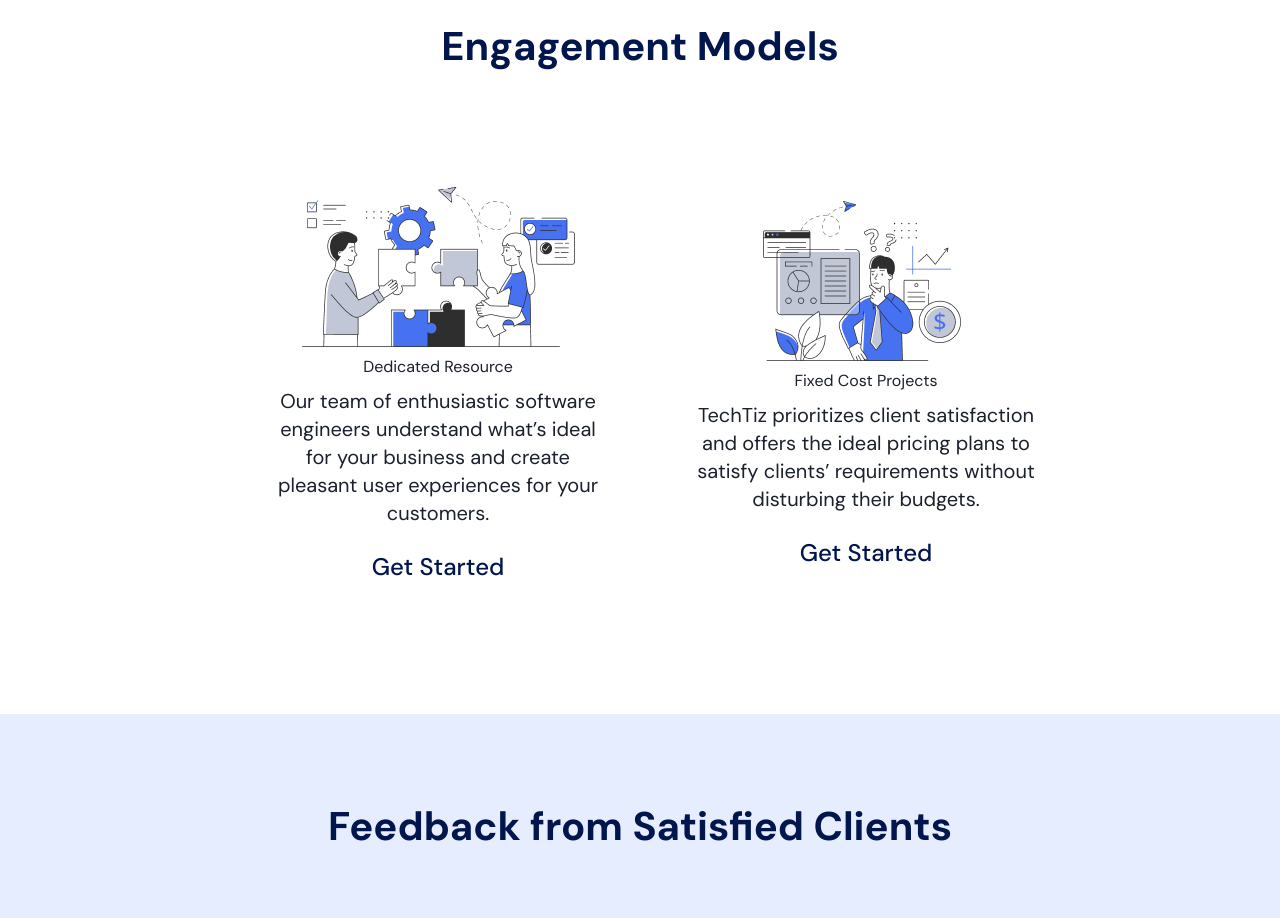
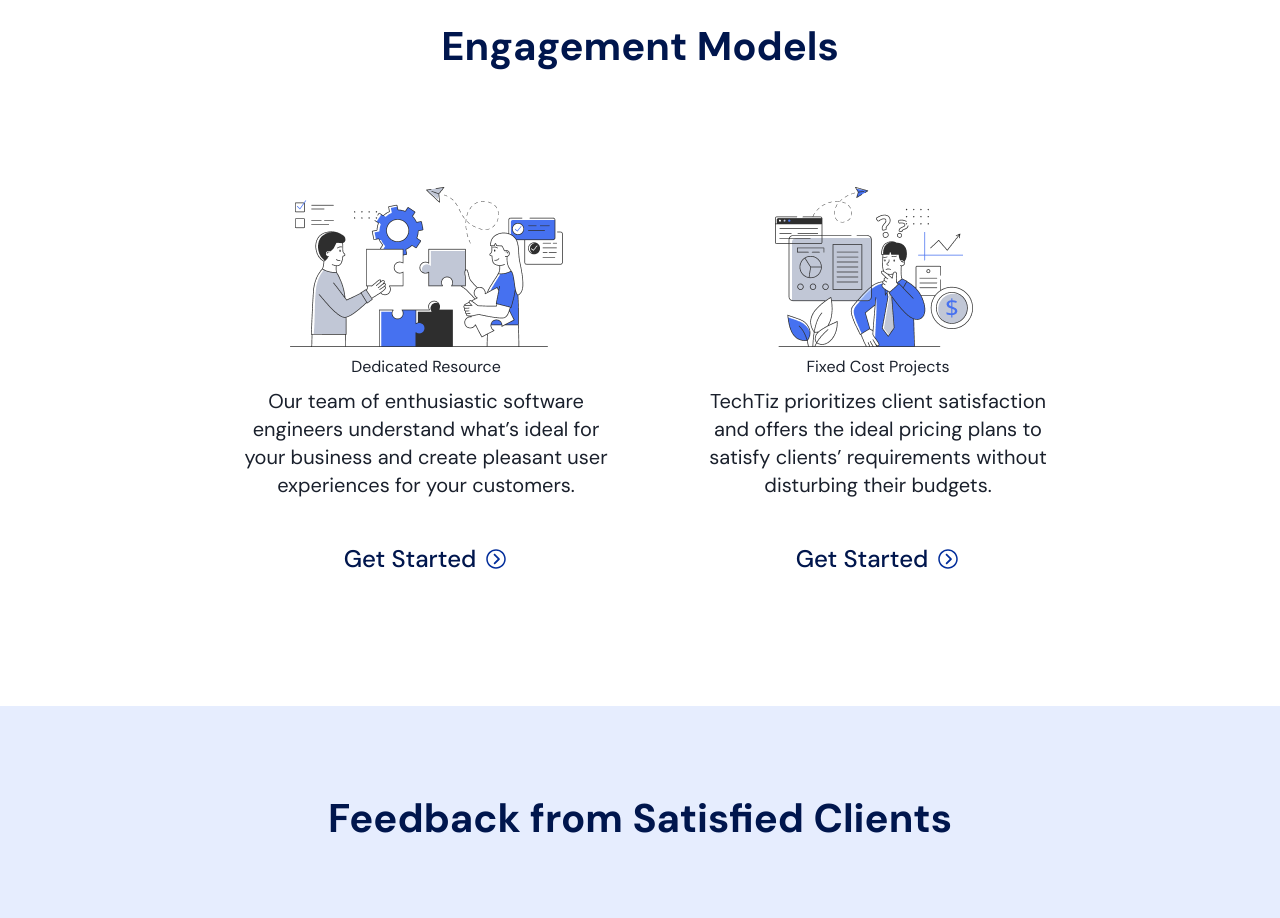
Before and after one commit to mohsinghafoor/NewTechtiz, a React (Create React App) app: page / in a window 1280 px wide. Shown: the part 3740-4658 px from the top of the page. Built offline with nearby package versions, Linux system fonts and the light colour scheme.

Commit message:
engagement model

```diff
--- a/package.json
+++ b/package.json
@@ -17,9 +17,9 @@
     "@types/react-slick": "^0.23.8",
     "framer-motion": "^6",
     "react": "^18.0.0",
-    "react-responsive-carousel": "^3.2.23",
     "react-dom": "^18.0.0",
     "react-icons": "^4.3.1",
+    "react-responsive-carousel": "^3.2.23",
     "react-router-dom": "^6.3.0",
     "react-scripts": "5.0.1",
     "react-slick": "^0.29.0",
--- /dev/null
+++ b/src/Pages/Home/components/EngagementCard.tsx
@@ -0,0 +1,66 @@
+import { Heading, Text, VStack, HStack, Image } from '@chakra-ui/react'
+import { useState } from 'react'
+import { IoIosArrowDropright, IoIosArrowDroprightCircle } from 'react-icons/io'
+import Colors from '../../../components/Constants/Colors'
+
+type Props = {
+  index: number
+  heading: string
+  text: string
+  icon: string
+}
+
+const EngagementCard = (props: Props) => {
+  const { heading, index, text, icon } = props
+
+  const [showIcon, setShowIcon] = useState(false)
+
+  return (
+    <VStack
+      alignItems='center'
+      padding='50px 25px 25px 25px'
+      border='1px solid transparent'
+      width='35%'
+      margin='50px 2%'
+      borderBottom='10px solid transparent'
+      _hover={{
+        border: ' 1px solid #B4C9FD',
+        boxShadow: ' 0px 0px 15px rgba(0, 0, 0, 0.13)',
+        borderBottom: '10px solid  #032E9B',
+      }}
+      onMouseEnter={() => setShowIcon(true)}
+      onMouseLeave={() => setShowIcon(false)}
+    >
+      <Image src={icon} alt='icon' width='206ox' height='160px' />
+      <Text>{heading}</Text>
+
+      <Text
+        fontSize='20px'
+        lineHeight='28px'
+        color={Colors.RegularText}
+        marginTop='34px'
+        textAlign='center'
+      >
+        {text}
+      </Text>
+      <HStack paddingTop='20px'>
+        <Text
+          fontWeight={500}
+          fontSize='24px'
+          lineHeight='64px'
+          color={Colors.bluePrimary}
+        >
+          Get Started
+        </Text>
+
+        {showIcon ? (
+          <IoIosArrowDroprightCircle fill={Colors.blueSecondary} size='24px' />
+        ) : (
+          <IoIosArrowDropright fill={Colors.blueSecondary} size='24px' />
+        )}
+      </HStack>
+    </VStack>
+  )
+}
+
+export default EngagementCard
--- a/src/Pages/Home/components/EngagementModel.tsx
+++ b/src/Pages/Home/components/EngagementModel.tsx
@@ -1,6 +1,7 @@
 import { Heading, Text, VStack, HStack, Image } from '@chakra-ui/react'
 import Colors from '../../../components/Constants/Colors'
 import { EngagementModels } from './PageData'
+import EngagementCard from './EngagementCard'
 
 const EngagementModel = () => {
   return (
@@ -17,41 +18,13 @@
 
       <HStack cursor='pointer' justifyContent='center'>
         {EngagementModels.map((item, index) => (
-          <VStack
-            alignItems='center'
+          <EngagementCard
+            heading={item.heading}
+            text={item.text}
             key={index}
-            padding='50px 25px 25px 25px'
-            border='1px solid transparent'
-            width='33%'
-            margin='50px 2%'
-            borderBottom='10px solid transparent'
-            _hover={{
-              border: ' 1px solid #B4C9FD',
-              boxShadow: ' 0px 0px 15px rgba(0, 0, 0, 0.13)',
-              borderBottom: '10px solid  #032E9B',
-            }}
-          >
-            <Image src={item.icon} alt='icon' width='206ox' height='160px' />
-            <Text>{item.heading}</Text>
-
-            <Text
-              fontSize='20px'
-              lineHeight='28px'
-              color={Colors.RegularText}
-              marginTop='34px'
-              textAlign='center'
-            >
-              {item.text}
-            </Text>
-            <Text
-              fontWeight={500}
-              fontSize='24px'
-              lineHeight='64px'
-              color={Colors.bluePrimary}
-            >
-              Get Started
-            </Text>
-          </VStack>
+            icon={item.icon}
+            index={index}
+          />
         ))}
       </HStack>
     </VStack>
```
Also changed, not shown: 1 other file (tests, documents, lock files or other folders).
